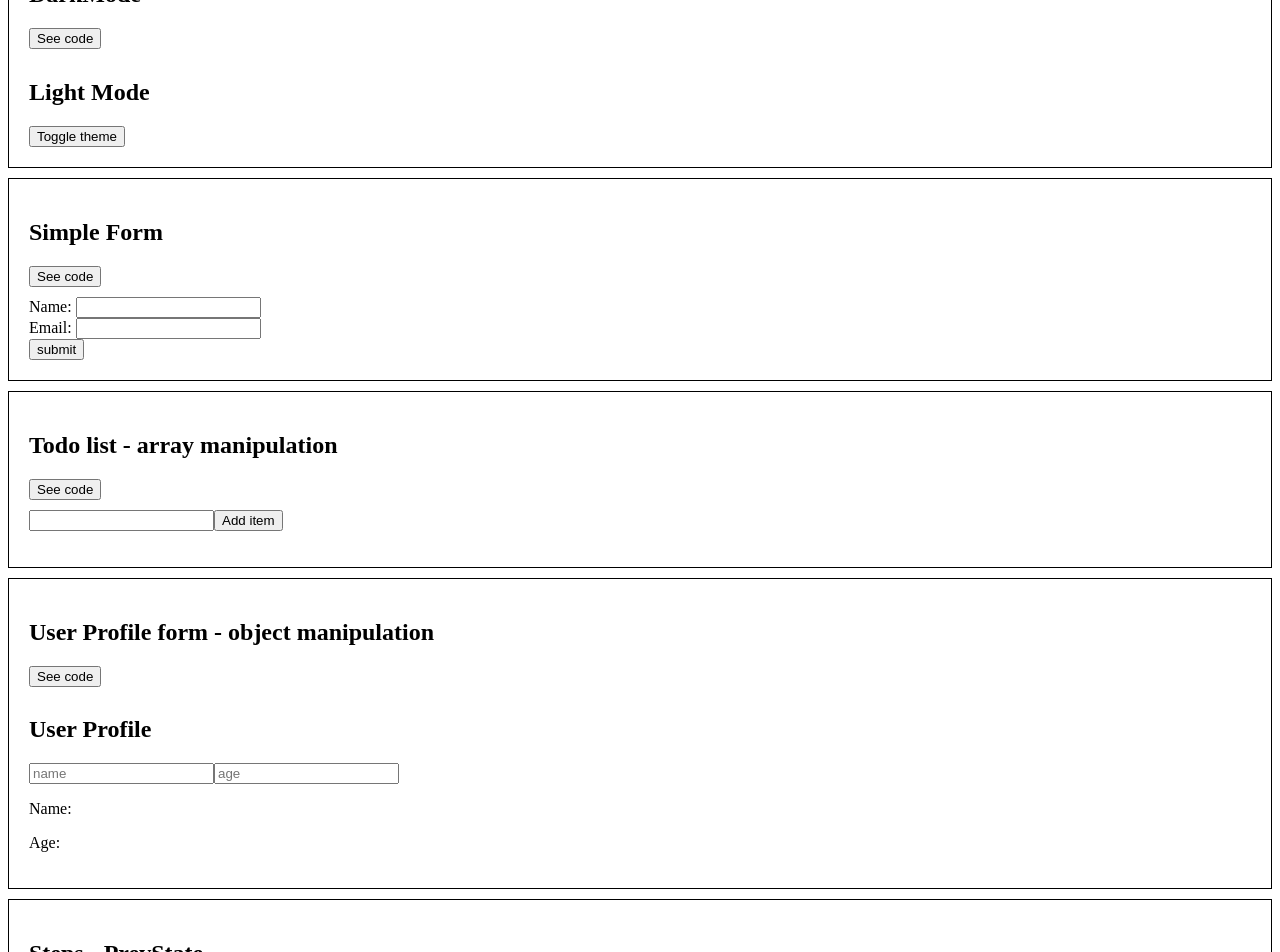
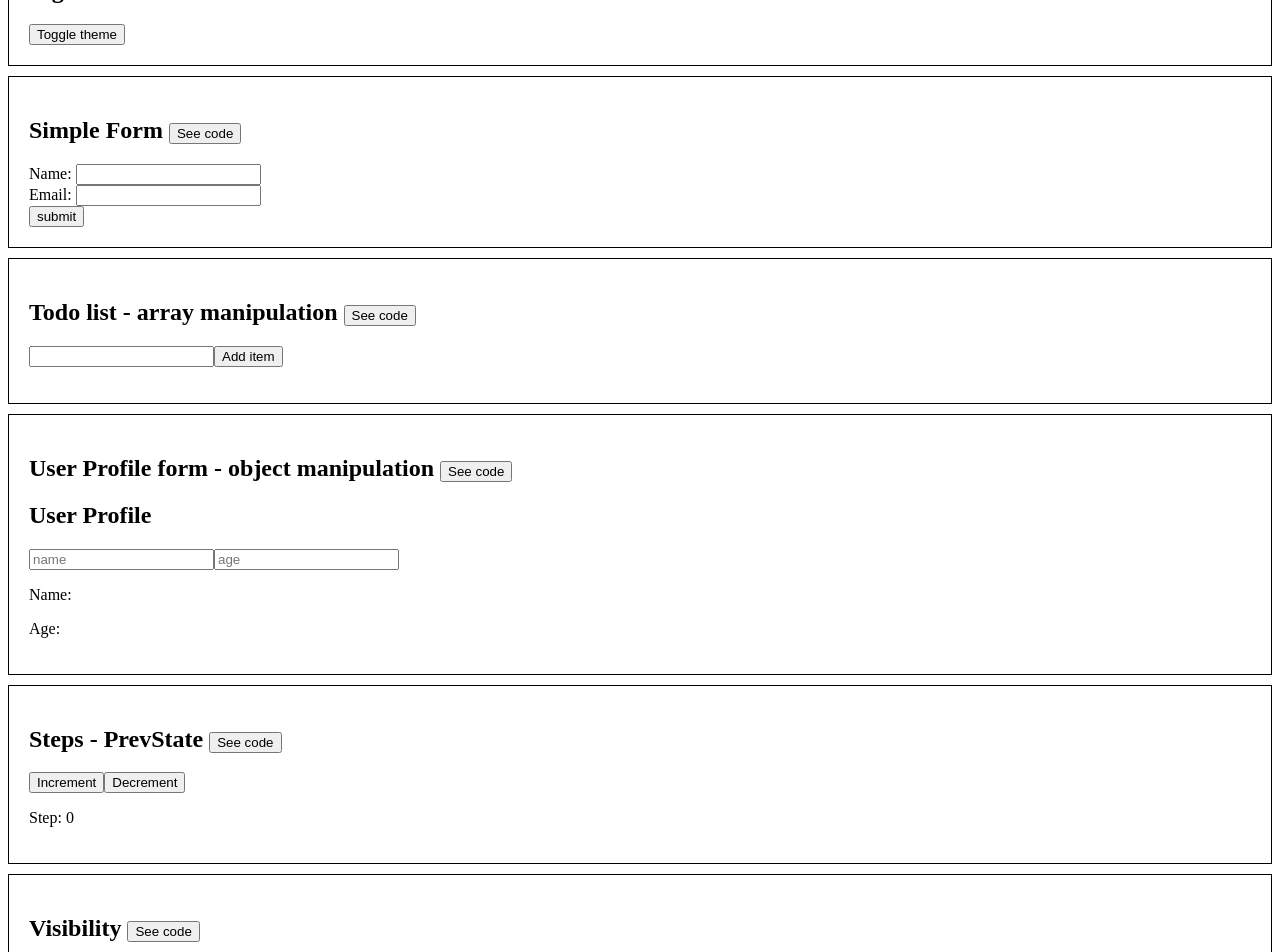
Before and after one commit to biancavlz/component-catalog, a React (Create React App) app: page /use_states in a window 1280 px wide. Shown: the part 400-1352 px from the top of the page. Built offline with nearby package versions, Linux system fonts and the light colour scheme.

Commit message:
useState - Display codes

```diff
--- a/src/components/HeaderCard.js
+++ b/src/components/HeaderCard.js
@@ -19,10 +19,12 @@ function HeaderCard({ text, children, code }) {
     >
       <div>
         <div>
-          <h1>{text}</h1>
-          <button style={{ marginBottom: "10px" }} onClick={handleClick}>
-            See code
-          </button>
+          <h1>
+            {text}{" "}
+            <span>
+              <button onClick={handleClick}>See code</button>
+            </span>
+          </h1>
         </div>
 
         {children}
--- /dev/null
+++ b/src/components/hooks/useState/codes.js
@@ -0,0 +1,210 @@
+export const countCode = `
+import { useState } from "react";
+
+function Count() {
+  const [count, setCount] = useState(0);
+
+  return (
+    <div>
+      <h2>Count: {count}</h2>
+      <button onClick={() => setCount(count + 1)}>+</button>
+      <button disabled={count <= 0} onClick={() => setCount(count - 1)}>
+        -
+      </button>
+      <button onClick={() => setCount(0)}>Reset</button>
+    </div>
+  );
+}
+
+export default Count;
+`;
+
+export const darkModeCode = `import { useState } from "react";
+
+function DarkMode() {
+  const [isDarkMode, setIsDarkMode] = useState(false);
+
+  function toggleTheme() {
+    setIsDarkMode(!isDarkMode);
+  }
+
+  return (
+    <div
+      style={{
+        backgroundColor: isDarkMode ? "black" : "white",
+        color: isDarkMode ? "white" : "black",
+      }}
+    >
+      <h2>{isDarkMode ? "Dark Mode" : "Light Mode"}</h2>
+      <button onClick={toggleTheme}>Toggle theme</button>
+    </div>
+  );
+}
+
+export default DarkMode;
+`;
+
+export const simpleFormCode = `
+import { useState } from "react";
+
+function SimpleForm() {
+  const [name, setName] = useState("");
+  const [email, setEmail] = useState("");
+
+  function handleSubmit(e) {
+    e.preventDefault();
+
+    alert(\`submitted data:\${name} and \${email}\`);
+
+    setName("");
+    setEmail("");
+  }
+
+  return (
+    <form onSubmit={handleSubmit}>
+      <div>
+        <label>Name: </label>
+        <input
+          type="text"
+          value={name}
+          onChange={(e) => setName(e.target.value)}
+        />
+      </div>
+
+      <div>
+        <label>Email: </label>
+        <input
+          type="text"
+          value={email}
+          onChange={(e) => setEmail(e.target.value)}
+        />
+      </div>
+
+      <button type="submit">submit</button>
+    </form>
+  );
+}
+
+export default SimpleForm;
+`;
+
+export const stepsCode = `import { useState } from "react";
+
+function Steps() {
+  const [step, setStep] = useState(0);
+
+  function increment() {
+    setStep((prevStep) => prevStep + 1);
+  }
+
+  function decrement() {
+    setStep((prevStep) => prevStep - 1);
+  }
+
+  return (
+    <div>
+      <button onClick={increment}>Increment</button>
+      <button onClick={decrement}>Decrement</button>
+      <p>Step: {step}</p>
+    </div>
+  );
+}
+
+export default Steps;`;
+
+export const todoListCode = `import { useState } from "react";
+
+function TodoList() {
+  const [todos, setTodos] = useState([]);
+  const [newTodo, setNewTodo] = useState("");
+
+  function addTodo() {
+    setTodos([...todos, newTodo]);
+    setNewTodo("");
+  }
+
+  return (
+    <div>
+      <input
+        type="text"
+        value={newTodo}
+        onChange={(e) => setNewTodo(e.target.value)}
+      />
+      <button type="submit" onClick={addTodo}>
+        Add item
+      </button>
+
+      <ul>
+        {todos.map((t) => {
+          return <li key={t}>{t}</li>;
+        })}
+      </ul>
+    </div>
+  );
+}
+
+export default TodoList;
+`;
+
+export const userProfileFormCode = `import { useState } from "react";
+
+function UserProfileForm() {
+  const [profile, setProfile] = useState({
+    name: "",
+    age: "",
+  });
+
+  function handleProfile(e) {
+    const { value, name } = e.target;
+
+    setProfile((prevProfile) => ({ ...prevProfile, [name]: value }));
+  }
+
+  return (
+    <div>
+      <h2>User Profile</h2>
+      <input
+        type="text"
+        name="name"
+        placeholder="name"
+        value={profile.name}
+        onChange={handleProfile}
+      />
+      <input
+        type="text"
+        name="age"
+        placeholder="age"
+        value={profile.age}
+        onChange={handleProfile}
+      />
+
+      <p>Name: {profile.name}</p>
+      <p>Age: {profile.age}</p>
+    </div>
+  );
+}
+
+export default UserProfileForm;
+`;
+
+export const visibilityCode = `import { useState } from "react";
+
+function Visibility() {
+  const [isVisible, setIsVisible] = useState(false);
+
+  function toggleVisibility() {
+    setIsVisible((prev) => !prev);
+  }
+
+  return (
+    <div>
+      <button onClick={toggleVisibility}>
+        {isVisible ? "hide" : "show"} Text
+      </button>
+      {isVisible && <p>This is some text</p>}
+    </div>
+  );
+}
+
+export default Visibility;
+`;
--- a/src/pages/UseState.js
+++ b/src/pages/UseState.js
@@ -6,36 +6,48 @@ import UserProfileForm from "../components/hooks/useState/UserProfileForm";
 import Steps from "../components/hooks/useState/Steps";
 import Visibility from "../components/hooks/useState/Visibility";
 import HeaderCard from "../components/HeaderCard";
+import {
+  countCode,
+  darkModeCode,
+  simpleFormCode,
+  stepsCode,
+  todoListCode,
+  userProfileFormCode,
+  visibilityCode,
+} from "../components/hooks/useState/codes";
 
 function UseState() {
   return (
     <section>
       <h1>useState hook</h1>
 
-      <HeaderCard text={"Counter"}>
+      <HeaderCard text={"Counter"} code={countCode}>
         <Count />
       </HeaderCard>
 
-      <HeaderCard text={"DarkMode"}>
+      <HeaderCard text={"DarkMode"} code={darkModeCode}>
         <DarkMode />
       </HeaderCard>
 
-      <HeaderCard text={"Simple Form"}>
+      <HeaderCard text={"Simple Form"} code={simpleFormCode}>
         <SimpleForm />
       </HeaderCard>
-      <HeaderCard text={"Todo list - array manipulation"}>
+      <HeaderCard text={"Todo list - array manipulation"} code={todoListCode}>
         <TodoList />
       </HeaderCard>
 
-      <HeaderCard text={"User Profile form - object manipulation"}>
+      <HeaderCard
+        text={"User Profile form - object manipulation"}
+        code={userProfileFormCode}
+      >
         <UserProfileForm />
       </HeaderCard>
 
-      <HeaderCard text={"Steps - PrevState"}>
+      <HeaderCard text={"Steps - PrevState"} code={stepsCode}>
         <Steps />
       </HeaderCard>
 
-      <HeaderCard text={"Visibility"}>
+      <HeaderCard text={"Visibility"} code={visibilityCode}>
         <Visibility />
       </HeaderCard>
     </section>
```
